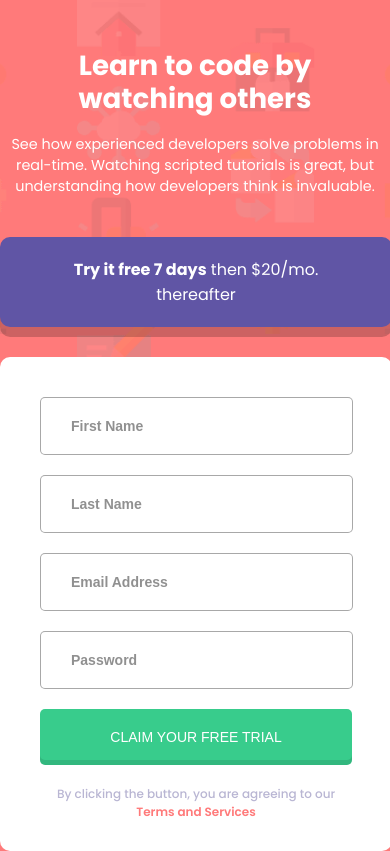
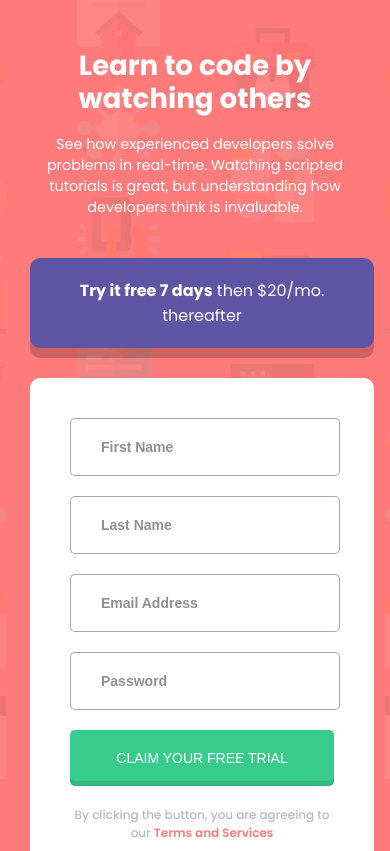
Before and after one commit to LaudRam/intro-component-with-signup-form, a plain HTML site: page index.html in a window 390 px wide. Shown: the top 851 px of the page. Drawn offline with Linux system fonts and the light colour scheme.

Commit message:
Update style.css

```diff
--- a/style.css
+++ b/style.css
@@ -194,20 +194,18 @@ font-size: 90%;
     align-items: center;
     padding: 0;
     flex-direction: column;
-    margin-block: 30px;
+    margin: 30px !important;
     /* padding-inline: 160px 100px; */
   }
   .content-side {
     color: #fff;
     width: 100%;
     text-align: center;
-    margin-inline: 30px !important;
     /* padding-right: 20px; */
   }
   .form-side {
     width: 100%;
     margin: auto;
-    margin-inline: 30px !important;
   }
   /* .header-styling {
     font-weight: 700;
```
